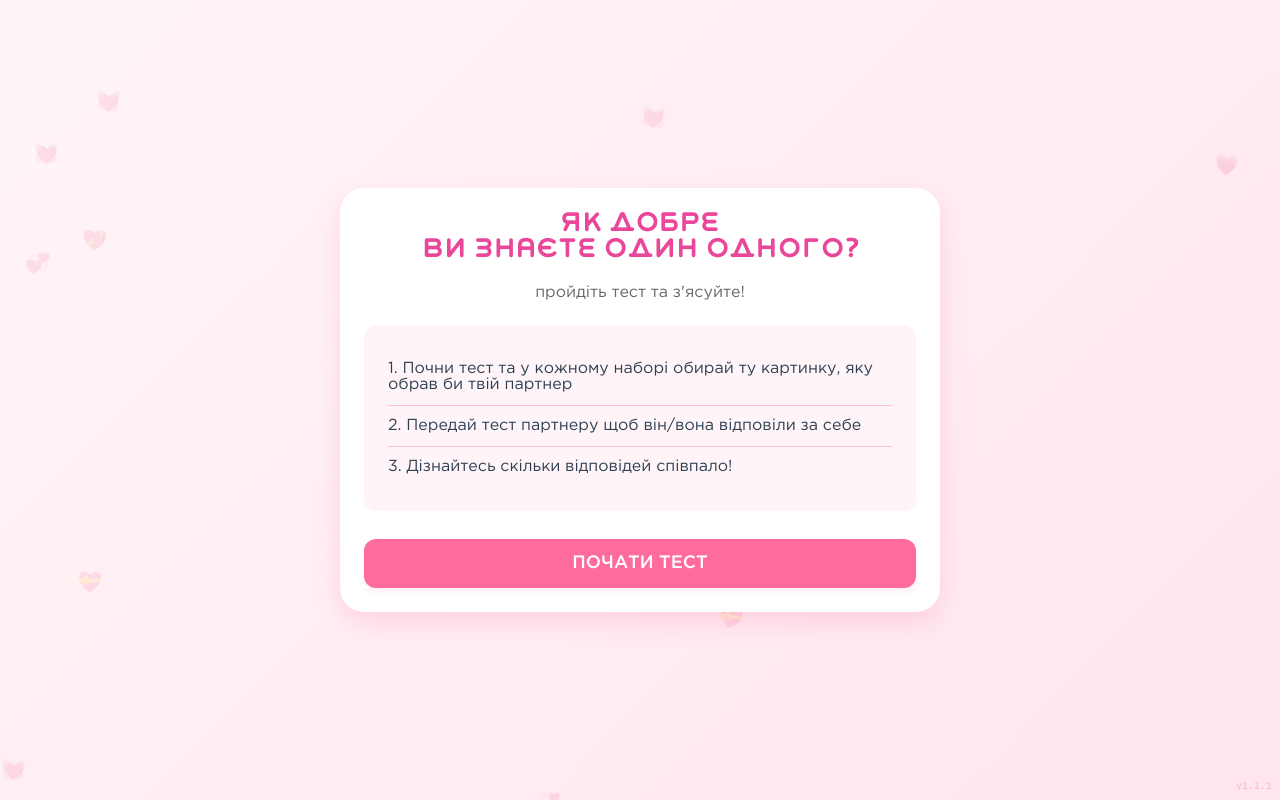
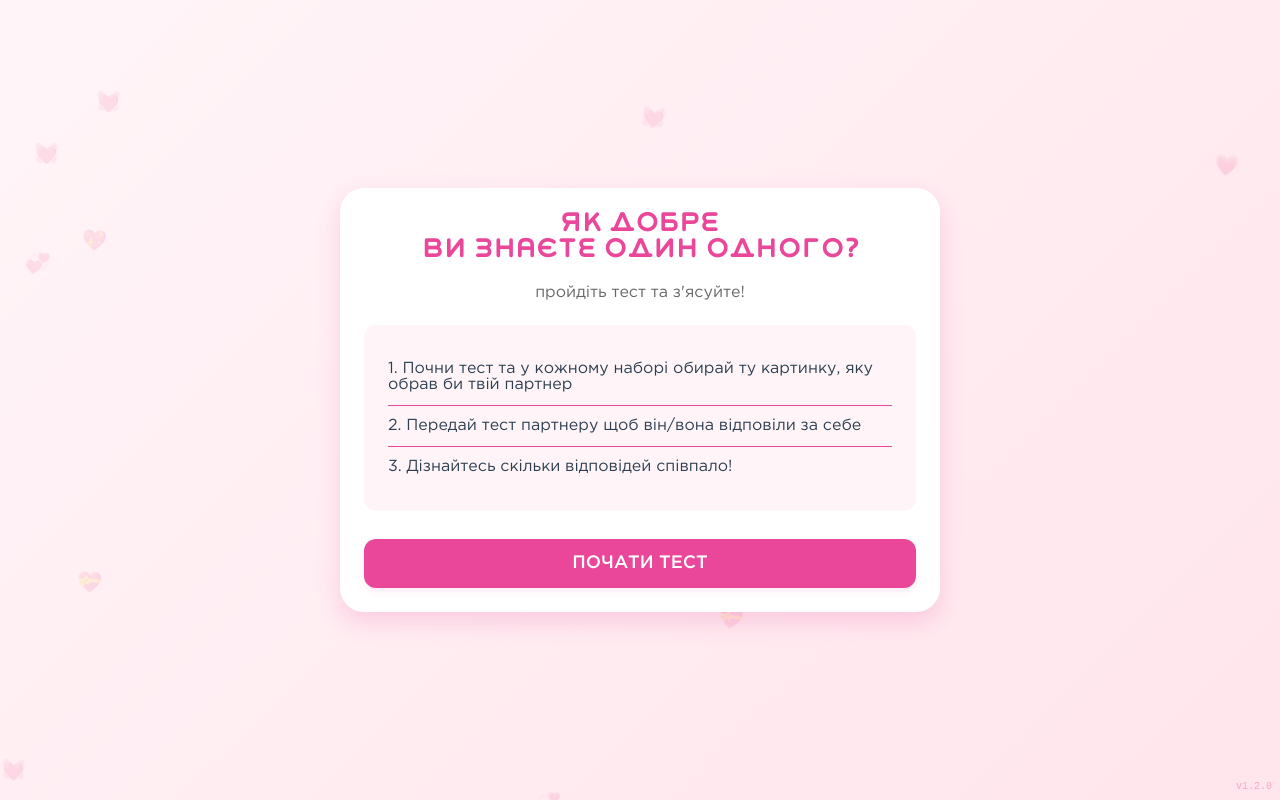
Before and after one commit to alexbelens/valentine-quiz, a plain HTML site: page index.html in a window 1280 px wide. Drawn offline with Linux system fonts and the light colour scheme.

Commit message:
Change primary color to #EA479A for buttons, progress bar, borders and dividers

```diff
--- a/index.html
+++ b/index.html
@@ -8,13 +8,13 @@
 @font-face{font-family:'Yaposhka2';src:url('fonts/yaposhka2.ttf') format('truetype');font-weight:normal;font-style:normal;font-display:swap}
 @font-face{font-family:'Gotham Pro';src:url('fonts/GothaProReg.otf') format('opentype');font-weight:normal;font-style:normal;font-display:swap}
 @font-face{font-family:'Gotham Pro';src:url('fonts/GothaProMed.otf') format('opentype');font-weight:500;font-style:normal;font-display:swap}
-:root{--pink-primary:#ff6b9d;--pink-light:#ffc2d4;--pink-bg:#fff5f8;--text-dark:#2c3e50;--white:#fff;--shadow:0 4px 6px rgba(255,107,157,.1);--shadow-lg:0 10px 25px rgba(255,107,157,.2)}
+:root{--pink-primary:#EA479A;--pink-light:#ffc2d4;--pink-bg:#fff5f8;--text-dark:#2c3e50;--white:#fff;--shadow:0 4px 6px rgba(234,71,154,.1);--shadow-lg:0 10px 25px rgba(234,71,154,.2)}
 *{margin:0;padding:0;box-sizing:border-box}
 body{font-family:'Gotham Pro',-apple-system,BlinkMacSystemFont,'Segoe UI',Roboto,sans-serif;background:linear-gradient(135deg,var(--pink-bg) 0%,#ffe5ec 100%);min-height:100vh;display:flex;justify-content:center;align-items:center;padding:20px;position:relative;overflow-x:hidden}
 .hearts-bg{position:fixed;top:0;left:0;width:100%;height:100%;pointer-events:none;z-index:0}
 .heart{position:absolute;font-size:20px;opacity:.15;animation:float 10s infinite ease-in-out}
 @keyframes float{0%,100%{transform:translateY(0) rotate(0)}50%{transform:translateY(-30px) rotate(10deg)}}
-.version{position:fixed;bottom:8px;right:8px;font-size:10px;color:rgba(255,107,157,.4);z-index:1000;font-family:monospace}
+.version{position:fixed;bottom:8px;right:8px;font-size:10px;color:rgba(234,71,154,.4);z-index:1000;font-family:monospace}
 .container{max-width:600px;width:100%;background:var(--white);border-radius:24px;box-shadow:var(--shadow-lg);padding:24px;position:relative;z-index:1;animation:slideIn .5s ease-out}
 @keyframes slideIn{from{opacity:0;transform:translateY(20px)}to{opacity:1;transform:translateY(0)}}
 .screen{display:none}
@@ -37,7 +37,7 @@ h2{font-family:'Yaposhka2',sans-serif;color:#EA479A;font-size:24px;margin-bottom
 .carousel-dot.active{background:var(--pink-primary);width:24px;border-radius:4px}
 .btn{font-family:'Gotham Pro',sans-serif;width:100%;padding:16px 32px;font-size:18px;font-weight:500;border:none;border-radius:12px;cursor:pointer;transition:all .3s ease;margin-top:12px}
 .btn-primary{background:var(--pink-primary);color:var(--white);box-shadow:var(--shadow)}
-.btn-primary:hover{background:#ff5089;transform:translateY(-2px);box-shadow:var(--shadow-lg)}
+.btn-primary:hover{background:#d63d87;transform:translateY(-2px);box-shadow:var(--shadow-lg)}
 .btn-secondary{background:var(--pink-light);color:var(--pink-primary)}
 .btn-secondary:hover{background:#ffb3cc}
 .btn:disabled{opacity:.5;cursor:not-allowed;transform:none}
@@ -46,7 +46,7 @@ h2{font-family:'Yaposhka2',sans-serif;color:#EA479A;font-size:24px;margin-bottom
 .result-score{font-family:'Gotham Pro',sans-serif;font-size:72px;font-weight:500;margin:16px 0}
 .result-message{font-family:'Gotham Pro',sans-serif;font-size:20px;line-height:1.6;margin-top:16px}
 .list{font-family:'Gotham Pro',sans-serif;background:var(--pink-bg);padding:24px;border-radius:12px;margin:16px 0}
-.list-item{padding:12px 0;border-bottom:1px solid var(--pink-light);color:var(--text-dark);font-size:16px}
+.list-item{padding:12px 0;border-bottom:1px solid var(--pink-primary);color:var(--text-dark);font-size:16px}
 .list-item:last-child{border-bottom:none}
 .emoji{font-size:48px;margin:16px 0;display:block}
 @media (max-width:640px){.container{padding:20px}h2{font-size:20px}.carousel-wrapper{padding:16px 10px}.result-score{font-size:56px}}
@@ -54,7 +54,7 @@ h2{font-family:'Yaposhka2',sans-serif;color:#EA479A;font-size:24px;margin-bottom
 </head>
 <body>
 <div class="hearts-bg" id="heartsBackground"></div>
-<div class="version">v1.1.1</div>
+<div class="version">v1.2.0</div>
 <div class="container">
 <div id="screen-intro" class="screen active">
 <h2>Як добре<br>ви знаєте один одного?</h2>
```
